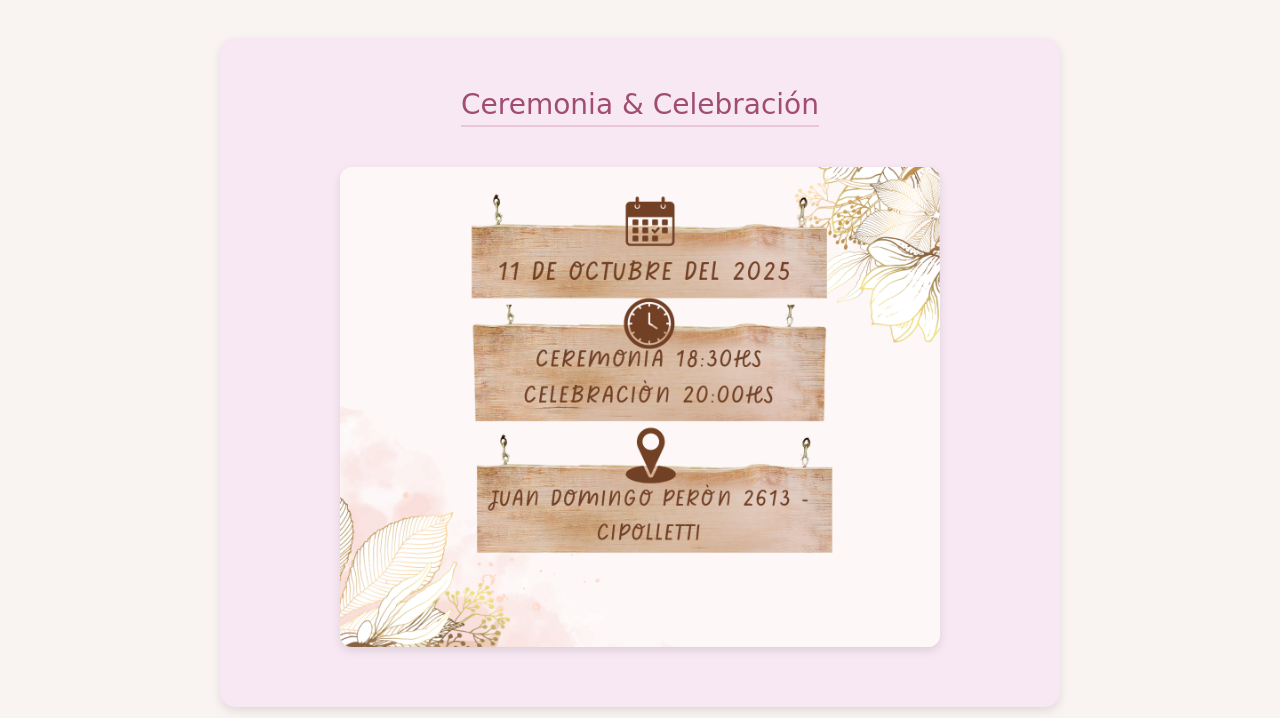
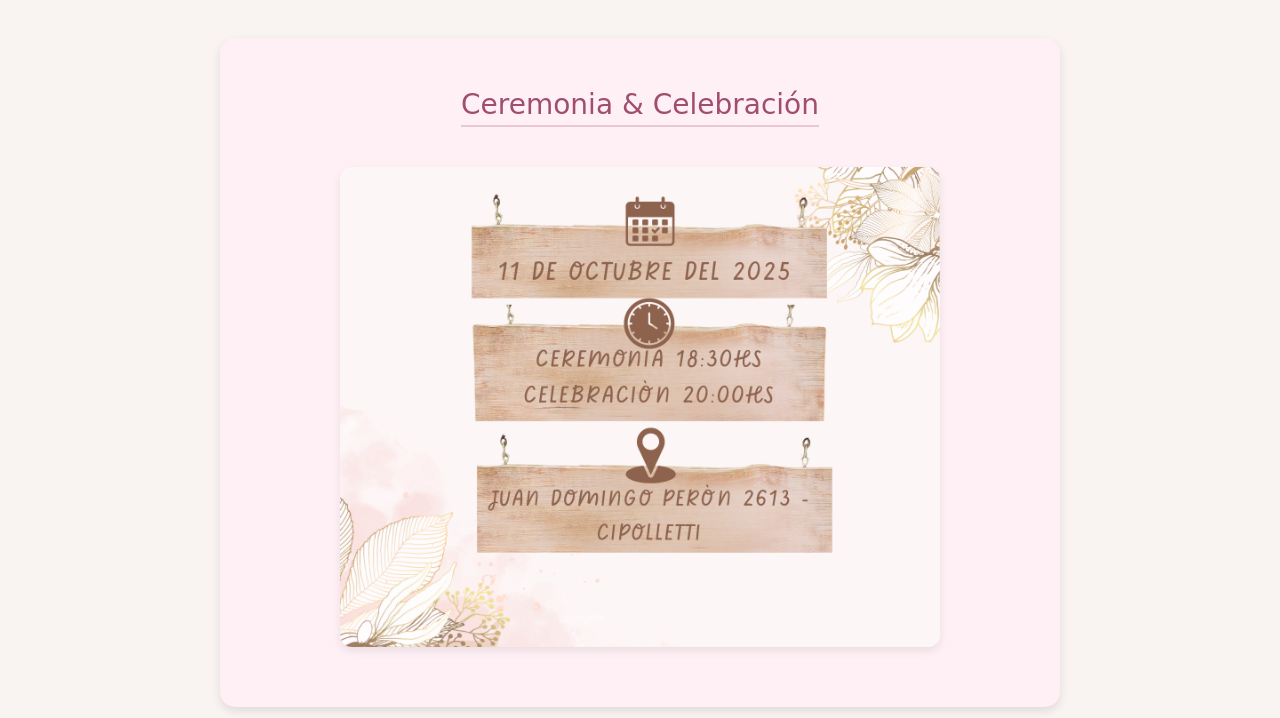
Before and after one commit to vanevila27/vanevila27.github.io, a plain HTML site: page ingresar.html in a window 1280 px wide. Shown: the part 1622-2340 px from the top of the page. Drawn offline with Linux system fonts and the light colour scheme.

Commit message:
Update stylos.css

```diff
--- a/stylos.css
+++ b/stylos.css
@@ -25,7 +25,7 @@ body {
 .Horarios {
   text-align: center;
   padding: 30px 20px;
-  background-color: #f7e8f3;
+  background-color: #fff0f5; /* Lavanda muy suave */
   border-radius: 15px;
   box-shadow: 0 4px 10px rgba(0,0,0,0.1);
   margin: 30px auto;
@@ -47,13 +47,13 @@ body {
   color: #5a2a45;
   margin-bottom: 15px;
 }
-.Horarios img { width: 100%; max-width: 600px; height: auto; display: block; margin: 30px auto; border-radius: 12px; box-shadow: 0 4px 10px rgba(0,0,0,0.1); }
+.Horarios img { width: 100%; max-width: 600px; height: auto; display: block; margin: 30px auto; border-radius: 12px; box-shadow: 0 4px 10px rgba(0,0,0,0.1); opacity: 0.8; }
 
 /* Ubicación */
 .Ubicacion {
   text-align: center;
   padding: 30px 20px;
-  background-color: #f7e8f3;
+  background-color: #fff0f5; /* Lavanda muy suave */
   border-radius: 15px;
   box-shadow: 0 4px 10px rgba(0,0,0,0.1);
   margin: 30px auto;
```
